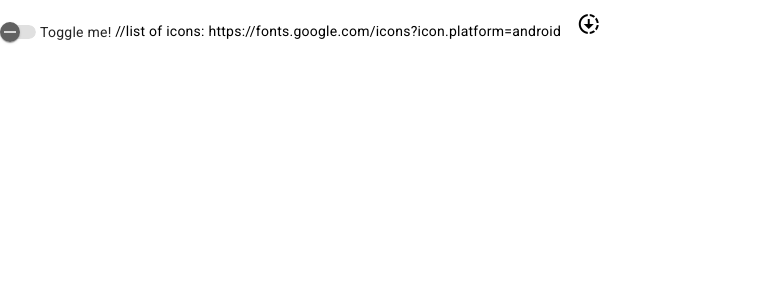
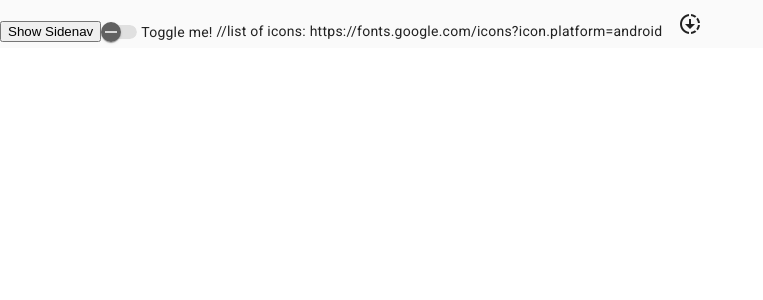
Before and after one commit to med31/angular-material-learn, an Angular app: page / in a window 1280 px wide. Shown: the top 300 px of the page, without its empty margins (0-763 px from the left). Built offline with nearby package versions, Linux system fonts and the light colour scheme.

Commit message:
add mat-sidenav module

```diff
--- a/src/app/app.component.html
+++ b/src/app/app.component.html
@@ -1 +1,9 @@
-<router-outlet></router-outlet>
+<mat-sidenav-container>
+  <mat-sidenav #sidenav role="navigation">
+    <p>I'm the sidenav!</p>
+  </mat-sidenav>
+  <mat-sidenav-content>
+    <button (click)="sidenav.toggle()">Show Sidenav</button>
+    <router-outlet></router-outlet>
+  </mat-sidenav-content>
+</mat-sidenav-container>
```
Also changed, not shown: src/app/app.module.ts (+22 -18 lines).
